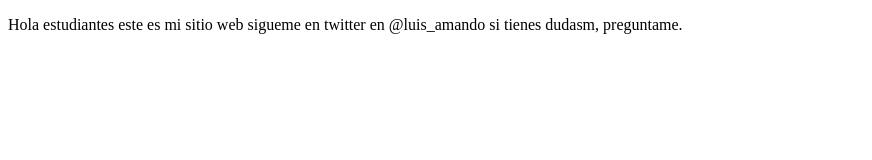
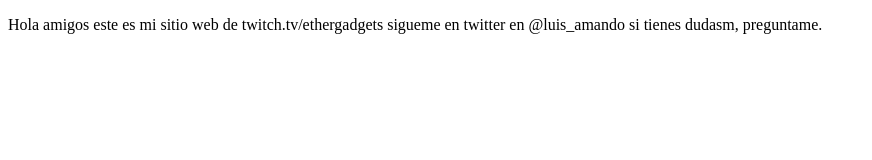
Before and after one commit to luis-amando/proyectoDemoCursoPrework, a plain HTML site: page index.html in a window 1280 px wide. Shown: the whole page, without its empty margins (0-872 px from the left). Drawn offline with Linux system fonts and the light colour scheme.

Commit message:
agregamos sitio de twich

```diff
--- a/index.html
+++ b/index.html
@@ -8,7 +8,7 @@
 </head>
 <body>
     <p>
-        Hola estudiantes este es mi sitio web
+        Hola amigos este es mi sitio web de twitch.tv/ethergadgets
         sigueme en twitter en @luis_amando si tienes dudasm, preguntame.
     </p>
 </body>
```
Also changed, not shown: 1 other file.
